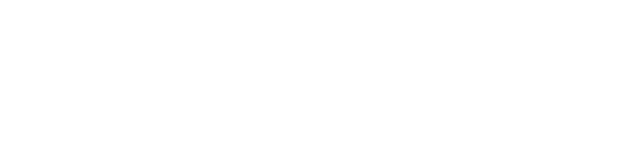
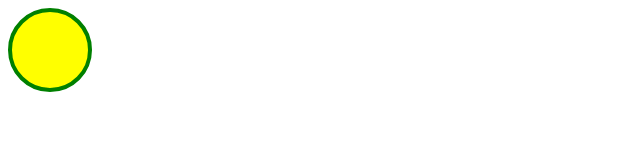
Before and after one commit to Carmelo85S/SVG, a plain HTML site: page index.html in a window 1280 px wide. Shown: the whole page, without its empty margins (0-640 px from the left). Drawn offline with Linux system fonts and the light colour scheme.

Commit message:
first svg

```diff
--- a/index.html
+++ b/index.html
@@ -3,11 +3,15 @@
 <head>
     <meta charset="UTF-8">
     <meta name="viewport" content="width=device-width, initial-scale=1.0">
-    <title>SVG
-
-    </title>
+    <link rel="stylesheet" href="style/normalize.css">
+    <link rel="stylesheet" href="style/style.css">
+    <title>SVG</title>
 </head>
 <body>
-
+    <section class="svg-container">
+        <svg width="100" height="100" xmlns="www.w3.org/2000/svg">
+            <circle cx="50" cy="50" r="40" stroke="green" stroke-width="4" fill="yellow" />
+        </svg>
+    </section>
 </body>
 </html>
--- a/style/style.css
+++ b/style/style.css
@@ -0,0 +1,4 @@
+.svg-container{
+    display: flex;
+    margin: auto;
+}
```
